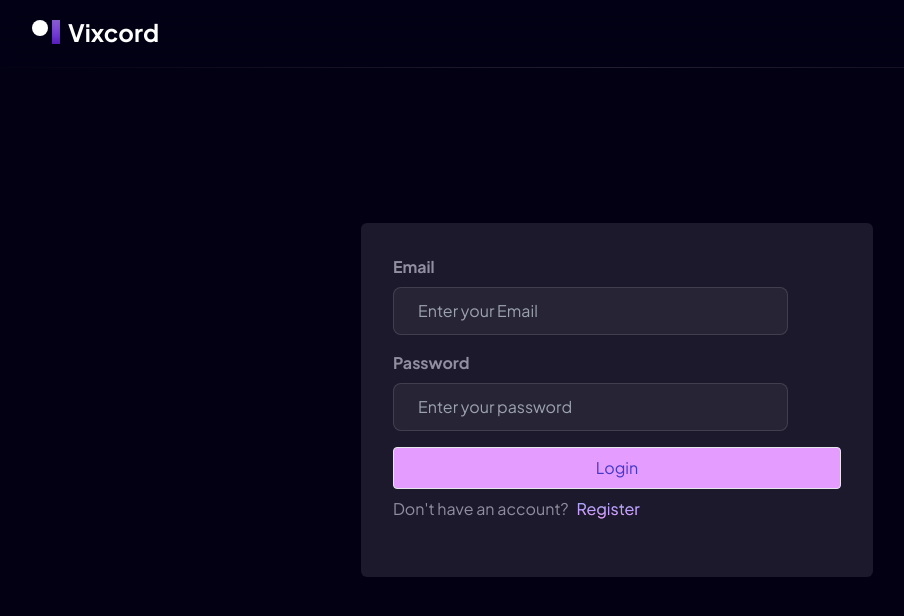
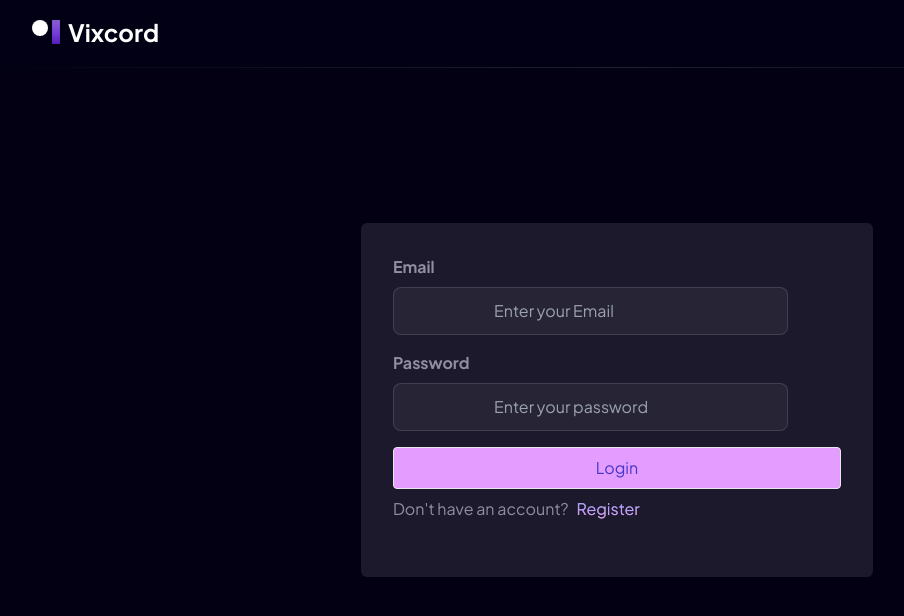
Before and after one commit to akabutnicer/vixcord, a Next.js app: page /login in a window 1280 px wide. Shown: the top 616 px of the page, without its empty margins (23-927 px from the left). Built offline with nearby package versions, Linux system fonts and the light colour scheme.

Commit message:
Update login.js

```diff
--- a/pages/login.js
+++ b/pages/login.js
@@ -87,7 +87,7 @@ const Login = () => {
                 placeholder="Enter your Email"
                 value={password}
                 onChange={(e) => setPassword(e.target.value)}
-                class=" rounded-lg bg-transparent w-full py-1 px-6 outline-none focus:outline-none border-0 border-transparent focus:border-transparent"
+                className="border-0 relative border-transparent focus:border-transparent focus:ring-0 overflow-x-auto bg-transparent focus:outline-none overflow-y-hidden whitespace-nowrap font-roboto placeHolderText"
               />
             </div>
           </div>
@@ -103,7 +103,7 @@ const Login = () => {
                 placeholder="Enter your password"
                 value={password}
                 onChange={(e) => setPassword(e.target.value)}
-                class=" rounded-lg bg-transparent w-full py-1 px-6 outline-none focus:outline-none border-0 border-transparent focus:border-transparent"
+                className="border-0 relative border-transparent focus:border-transparent focus:ring-0 overflow-x-auto bg-transparent focus:outline-none overflow-y-hidden whitespace-nowrap font-roboto placeHolderText"
               />
             </div>
           </div>
```
